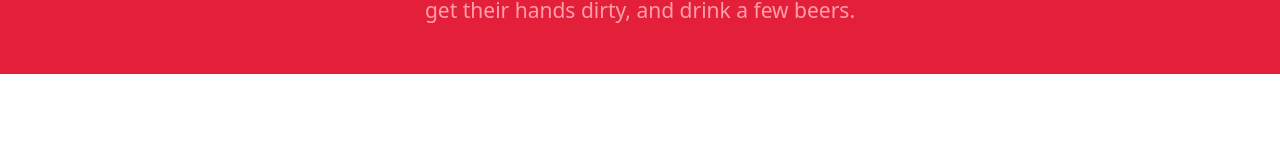
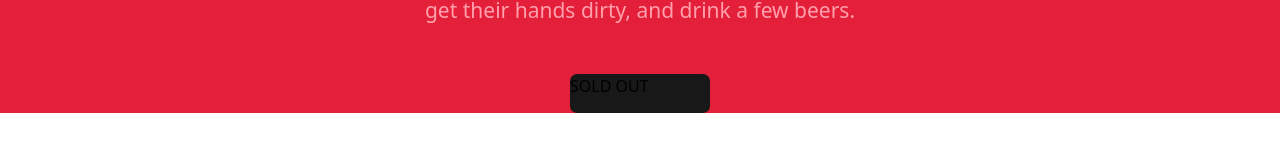
Before and after one commit to Viggochang/BTQ-FE-Assignment, a React (Create React App) app: page / in a window 1280 px wide. Shown: the part 470-622 px from the top of the page. Built offline with nearby package versions, Linux system fonts and the light colour scheme.

Commit message:
Edit registration button style

```diff
--- a/src/components/conference/HomeRegister.js
+++ b/src/components/conference/HomeRegister.js
@@ -1,5 +1,7 @@
 import React from "react";
 
 export default function HomeRegister() {
-  return <div></div>;
+  return (
+    <div className="w-[140px] h-[39px] bg-my-black rounded-[7px]">SOLD OUT</div>
+  );
 }
```
